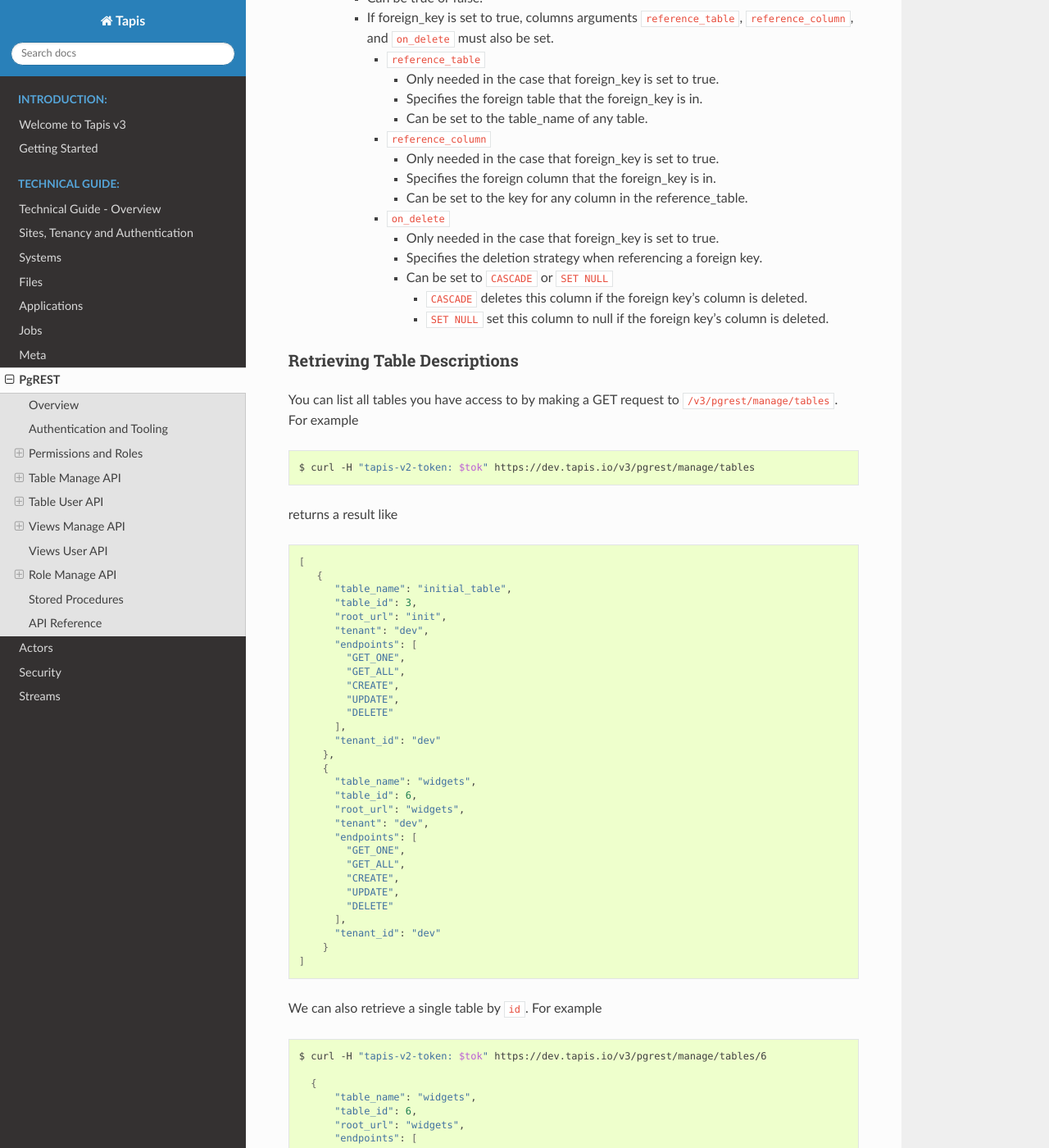
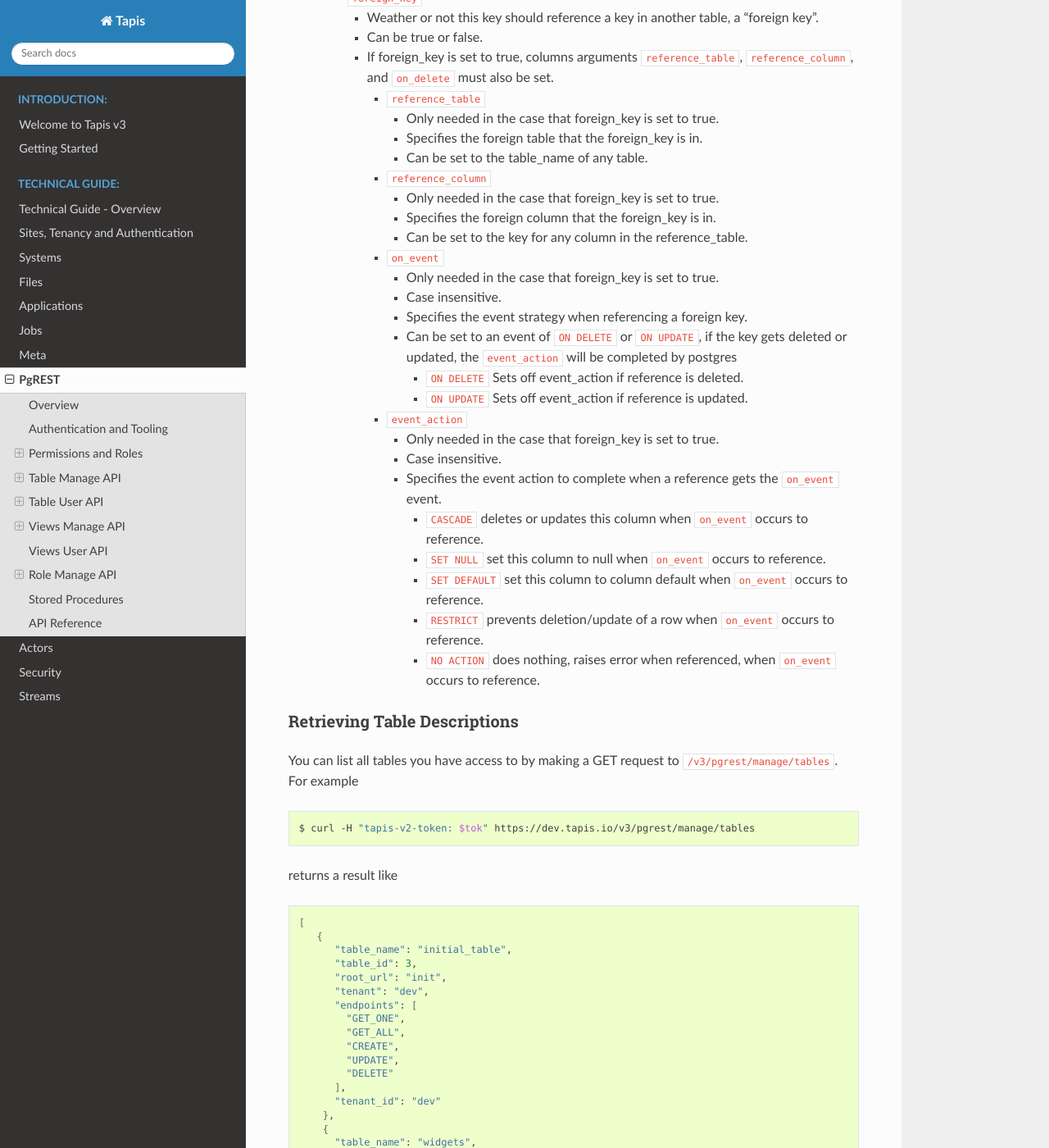
Before and after one commit to tapis-project/documentation, a Sphinx documentation site: the page built from source/technical/pgrest.rst, in a window 1280 px wide and 1400 px high, scrolled down 5617 px. Shown: the whole window at 82% size. Built offline with Sphinx 7.4.7 and the Read the Docs theme 2.0.0, drawn with Linux system fonts in a browser that asks for light colours; some of the changed text lies outside the part shown.

Commit message:
Adding on delete option docs for PgREST foreign keys.

```diff
--- a/source/technical/pgrest.rst
+++ b/source/technical/pgrest.rst
@@ -195,9 +195,9 @@ fields, with the column field have a host of options to delegate how to create t
 
   * Enum generation is done in table definitions.
   * Provide a dict of enums where the key is enum name and the value is the possible values for the enum.
-  * Ex: ``{"accountrole": ["ADMIN", "USER"]}``
+  * Ex: ``{"accountrole": ["ADMIN", "user"]}``
 
-    * Creates an "accountrole" enum that can have values of "ADMIN" or "USER"
+    * Creates an "accountrole" enum that can have values of "ADMIN" or "user"
 
   * Deletion/Updates are not currently supported. Speak to developer if you're interested in a delete/update endpoint.
 
@@ -227,6 +227,7 @@ fields, with the column field have a host of options to delegate how to create t
     * ``data_type`` - **required**
 
       * Specifies the data type for values in this column.
+      * Case insensitive.
       * Can be varchar, datetime, {enumName}, text, timestamp, serial, varchar[], boolean, integer, integer[].
 
         * Note: varchar requires the char_len column definition.
@@ -257,6 +258,7 @@ fields, with the column field have a host of options to delegate how to create t
     * ``default``
 
       * Sets default value for column to fallback on if no value is given.
+      * Case insensitive.
       * Must follow the data_type for the column.
       * Note: Setting a timestamp data_type column default to ``UPDATETIME`` or ``CREATETIME`` has special properties.
 
@@ -289,14 +291,28 @@ fields, with the column field have a host of options to delegate how to create t
           * Specifies the foreign column that the foreign_key is in.
           * Can be set to the key for any column in the reference_table.
 
-        * ``on_delete``
+        * ``on_event``
 
           * Only needed in the case that foreign_key is set to true.
-          * Specifies the deletion strategy when referencing a foreign key.
-          * Can be set to ``CASCADE`` or ``SET NULL``
+          * Case insensitive.
+          * Specifies the event strategy when referencing a foreign key.
+          * Can be set to an event of ``ON DELETE`` or ``ON UPDATE``, if the key gets deleted or updated, the ``event_action`` will be completed by postgres
 
-            * ``CASCADE`` deletes this column if the foreign key's column is deleted.
-            * ``SET NULL`` set this column to null if the foreign key's column is deleted.
+            * ``ON DELETE`` Sets off event_action if reference is deleted.
+            * ``ON UPDATE`` Sets off event_action if reference is updated.
+
+        * ``event_action``
+
+          * Only needed in the case that foreign_key is set to true.
+          * Case insensitive.
+          * Specifies the event action to complete when a reference gets the ``on_event`` event.
+
+            * ``CASCADE`` deletes or updates this column when ``on_event`` occurs to reference.
+            * ``SET NULL`` set this column to null when ``on_event`` occurs to reference.
+            * ``SET DEFAULT`` set this column to column default when ``on_event`` occurs to reference.
+            * ``RESTRICT`` prevents deletion/update of a row when ``on_event`` occurs to reference.
+            * ``NO ACTION`` does nothing, raises error when referenced, when ``on_event`` occurs to reference.
+
 
 
 Retrieving Table Descriptions
```
